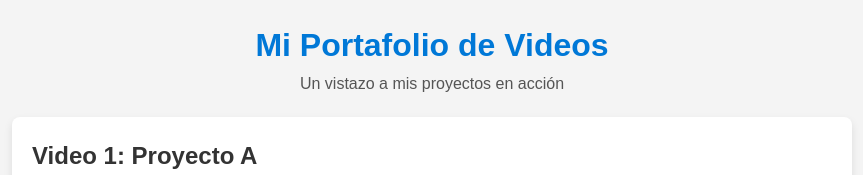
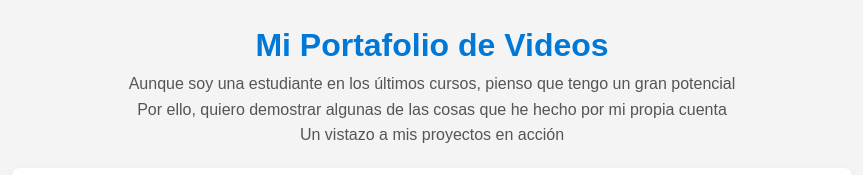
Before and after one commit to zoe494/zoe494.github.io, a plain HTML site: page index.html in a window 1280 px wide. Shown: the top 175 px of the page, without its empty margins (208-1071 px from the left). Drawn offline with Linux system fonts and the light colour scheme.

Commit message:
Update index.html

```diff
--- a/index.html
+++ b/index.html
@@ -11,6 +11,8 @@
 <body>
     <header>
         <h1>Mi Portafolio de Videos</h1>
+        <p>Aunque soy una estudiante en los últimos cursos, pienso que tengo un gran potencial<br>
+            Por ello, quiero demostrar algunas de las cosas que he hecho por mi propia cuenta</p>
         <p>Un vistazo a mis proyectos en acción</p>
     </header>
 
```
